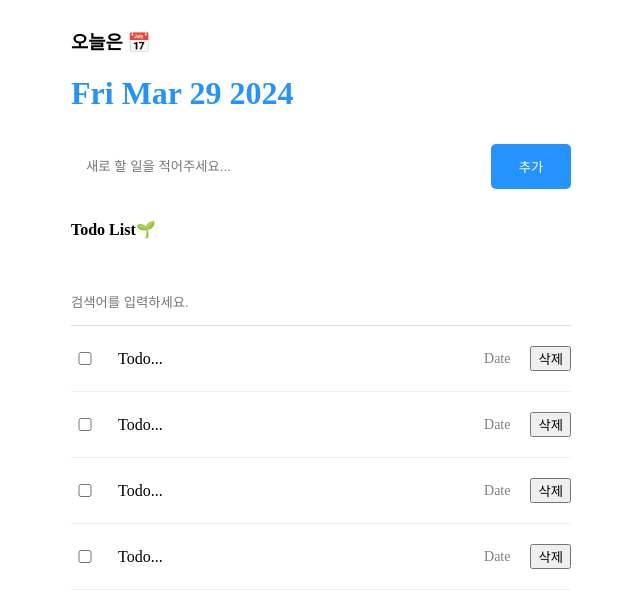
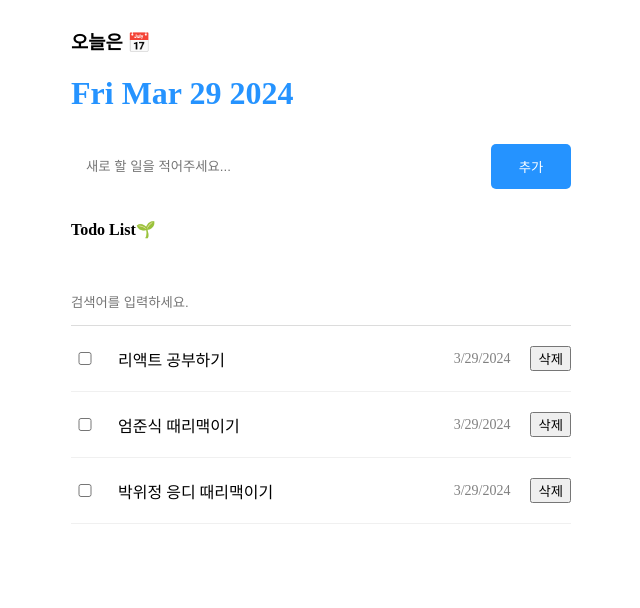
Before and after one commit to Taeshmello/TodoList, a React (Vite) app: page / in a window 1280 px wide. Shown: the top 608 px of the page, without its empty margins (319-959 px from the left). Built offline with nearby package versions, Linux system fonts and the light colour scheme.

Commit message:
todoItem을 리스트 형태로 랜더링함

```diff
--- a/src/App.jsx
+++ b/src/App.jsx
@@ -20,7 +20,7 @@
   {
     id: 2,
     isDone: false,
-    content: "엄준식 화이팅",
+    content: "박위정 응디 때리맥이기",
     date: new Date().getTime,
   },
 ];
@@ -44,7 +44,7 @@
     <div className="Container">
       <Header />
       <Editor onCreate={onCreate} />
-      <List />
+      <List todos = {todos} />
     </div>
   );
 }
--- a/src/components/List.jsx
+++ b/src/components/List.jsx
@@ -1,16 +1,34 @@
+import { useState } from "react";
 import "./List.css";
 import { TodoItem } from "./TodoItem";
 
-export const List = () => {
+export const List = ({todos}) => {
+  const [search, setSearch] = useState("")
+
+  const onChangeSearch = (e) => {
+    setSearch(e.target.value)
+  }
+
+  const getFilterdData = () => {
+    if(search === ""){
+      return todos
+    }
+    return(
+      todos.filter((todo)=>todo.content.toLowerCase().includes(search.toLowerCase()))
+    )
+  }
+
+ const filteredTodos =  getFilterdData();
   return (
     <div className="List">
       <h4>Todo List🌱</h4>
-      <input placeholder="검색어를 입력하세요." />
+      <input value={search}
+      onChange={onChangeSearch}
+      placeholder="검색어를 입력하세요." />
       <div className="todos_wrapper">
-        <TodoItem />
-        <TodoItem />
-        <TodoItem />
-        <TodoItem />
+       {filteredTodos.map((todo)=>{
+      return <TodoItem key={todo.id} {...todo}/>
+       })}
       </div>
     </div>
   );
--- a/src/components/TodoItem.jsx
+++ b/src/components/TodoItem.jsx
@@ -1,10 +1,10 @@
 import "./TodoItem.css";
-export const TodoItem = () => {
+export const TodoItem = ({id, isDone, content, date}) => {
   return (
     <div className="TodoItem">
-      <input type="checkbox" />
-      <div className="content">Todo...</div>
-      <div className="date">Date</div>
+      <input readOnly checked={isDone} type="checkbox" />
+      <div className="content">{content}</div>
+      <div className="date">{new Date().toLocaleDateString()}</div>
       <button>삭제</button>
     </div>
   );
```
